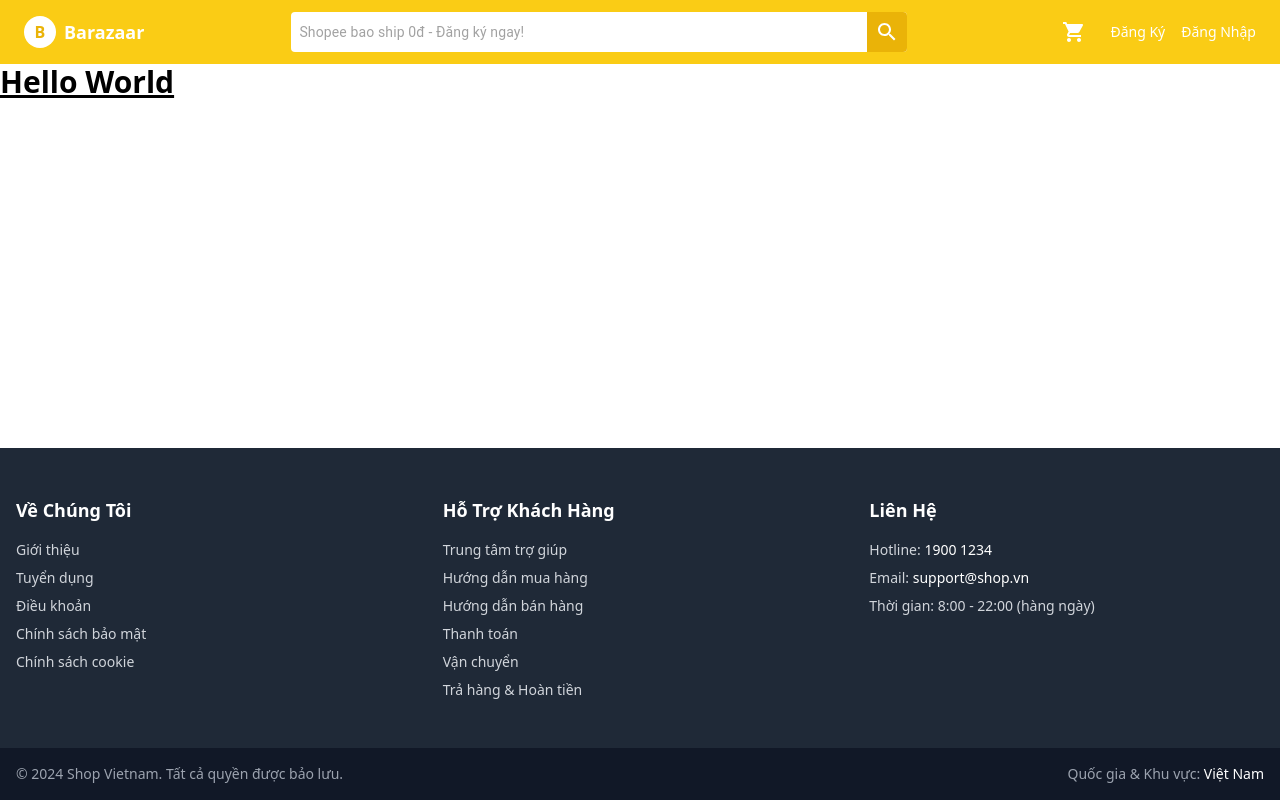
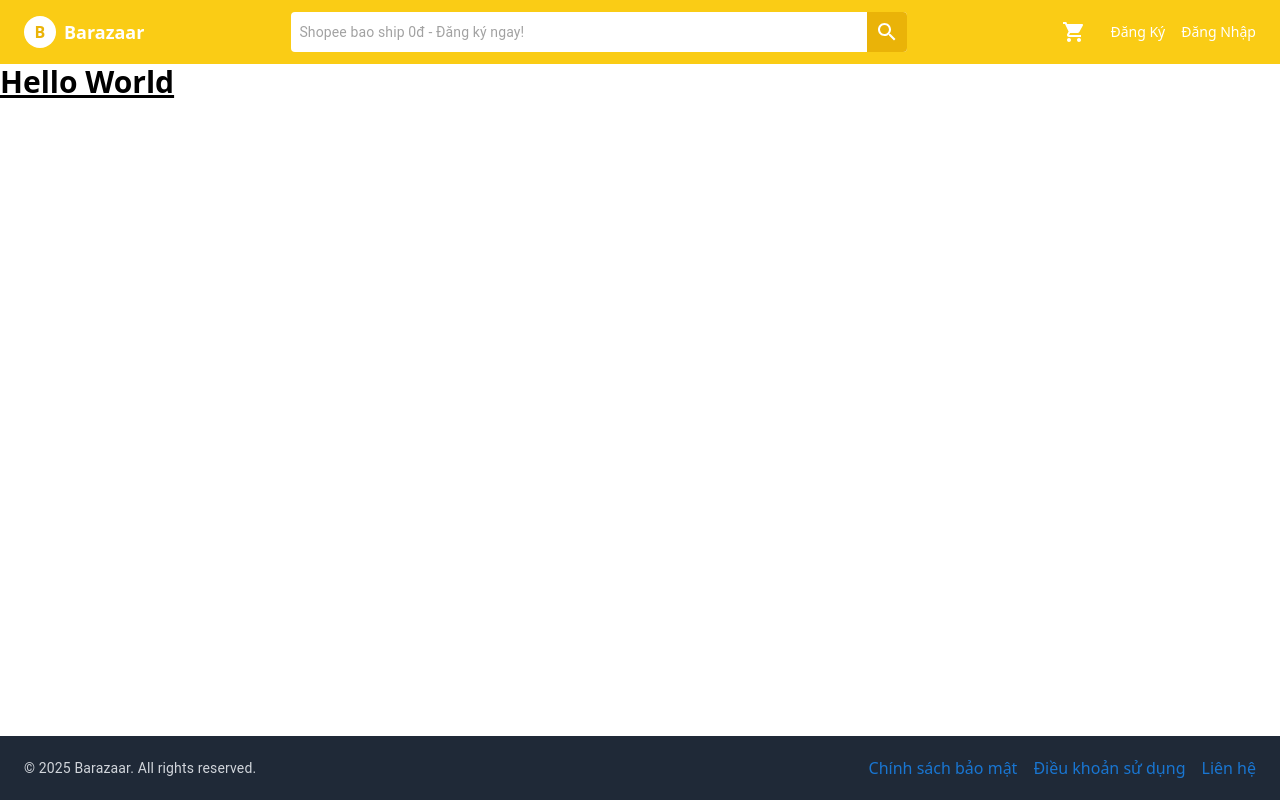
Before and after one commit to HoangHuy1405/KeyForge, a React (Vite) app in the folder frontend/: page / in a window 1280 px wide. Built offline with nearby package versions, Linux system fonts and the light colour scheme.

Commit message:
update header and footer

```diff
--- a/frontend/src/components/Footer.jsx
+++ b/frontend/src/components/Footer.jsx
@@ -1,120 +1,44 @@
-import React from 'react';
-import {
-  FaFacebookF,
-  FaInstagram,
-  FaTwitter,
-  FaYoutube,
-  FaCreditCard,
-  FaCcVisa,
-  FaCcMastercard,
-  FaTruck,
-  FaShippingFast,
-} from 'react-icons/fa';
+import { AppBar, Toolbar, Typography, Link } from '@mui/material';
 
-const Footer = () => {
+export default function Footer() {
   return (
-    <footer className="bg-gray-800 text-white">
-      {/* Main Footer Content */}
-      <div className="mx-auto max-w-7xl px-4 py-12">
-        <div className="grid grid-cols-1 gap-8 md:grid-cols-2 lg:grid-cols-3">
-          {/* Company Info */}
-          <div>
-            <h3 className="mb-4 text-lg font-semibold">Về Chúng Tôi</h3>
-            <ul className="space-y-2 text-sm text-gray-300">
-              <li>
-                <a href="#" className="transition hover:text-white">
-                  Giới thiệu
-                </a>
-              </li>
-              <li>
-                <a href="#" className="transition hover:text-white">
-                  Tuyển dụng
-                </a>
-              </li>
-              <li>
-                <a href="#" className="transition hover:text-white">
-                  Điều khoản
-                </a>
-              </li>
-              <li>
-                <a href="#" className="transition hover:text-white">
-                  Chính sách bảo mật
-                </a>
-              </li>
-              <li>
-                <a href="#" className="transition hover:text-white">
-                  Chính sách cookie
-                </a>
-              </li>
-            </ul>
-          </div>
+    <AppBar
+      position="static"
+      component="footer"
+      elevation={0}
+      sx={{ backgroundColor: '#1f2937', marginTop: '2.5rem' }} // bg-gray-800 + mt-10
+    >
+      <Toolbar className="flex flex-col items-center justify-between py-4 md:flex-row">
+        {/* Left side */}
+        <Typography variant="body2" className="text-gray-300">
+          © 2025 Barazaar. All rights reserved.
+        </Typography>
 
-          {/* Customer Support */}
-          <div>
-            <h3 className="mb-4 text-lg font-semibold">Hỗ Trợ Khách Hàng</h3>
-            <ul className="space-y-2 text-sm text-gray-300">
-              <li>
-                <a href="#" className="transition hover:text-white">
-                  Trung tâm trợ giúp
-                </a>
-              </li>
-              <li>
-                <a href="#" className="transition hover:text-white">
-                  Hướng dẫn mua hàng
-                </a>
-              </li>
-              <li>
-                <a href="#" className="transition hover:text-white">
-                  Hướng dẫn bán hàng
-                </a>
-              </li>
-              <li>
-                <a href="#" className="transition hover:text-white">
-                  Thanh toán
-                </a>
-              </li>
-              <li>
-                <a href="#" className="transition hover:text-white">
-                  Vận chuyển
-                </a>
-              </li>
-              <li>
-                <a href="#" className="transition hover:text-white">
-                  Trả hàng & Hoàn tiền
-                </a>
-              </li>
-            </ul>
-          </div>
-
-          {/* Contact Info */}
-          <div>
-            <h3 className="mb-4 text-lg font-semibold">Liên Hệ</h3>
-            <div className="space-y-2 text-sm text-gray-300">
-              <p>
-                Hotline: <span className="text-white">1900 1234</span>
-              </p>
-              <p>
-                Email: <span className="text-white">support@shop.vn</span>
-              </p>
-              <p>Thời gian: 8:00 - 22:00 (hàng ngày)</p>
-            </div>
-          </div>
+        {/* Right side */}
+        <div className="mt-2 flex gap-4 md:mt-0">
+          <Link
+            href="#"
+            underline="none"
+            className="text-gray-300 hover:text-white"
+          >
+            Chính sách bảo mật
+          </Link>
+          <Link
+            href="#"
+            underline="none"
+            className="text-gray-300 hover:text-white"
+          >
+            Điều khoản sử dụng
+          </Link>
+          <Link
+            href="#"
+            underline="none"
+            className="text-gray-300 hover:text-white"
+          >
+            Liên hệ
+          </Link>
         </div>
-      </div>
-
-      {/* Bottom Copyright */}
-      <div className="bg-gray-900 py-4">
-        <div className="mx-auto max-w-7xl px-4">
-          <div className="flex flex-col items-center justify-between text-sm text-gray-400 md:flex-row">
-            <p>&copy; 2024 Shop Vietnam. Tất cả quyền được bảo lưu.</p>
-            <p>
-              Quốc gia & Khu vực: <span className="text-white">Việt Nam</span>
-            </p>
-          </div>
-        </div>
-      </div>
-    </footer>
+      </Toolbar>
+    </AppBar>
   );
-};
-
-export default Footer;
+}
--- a/frontend/src/components/Header.jsx
+++ b/frontend/src/components/Header.jsx
@@ -1,5 +1,6 @@
 import { AppBar, Toolbar, IconButton, InputBase, Badge } from '@mui/material';
 import { Search, ShoppingCart } from '@mui/icons-material';
+import { Link } from 'react-router';
 
 export default function Header() {
   return (
@@ -11,14 +12,14 @@ export default function Header() {
       <Toolbar className="flex justify-between">
         {/* Logo */}
         <div className="flex items-center gap-2">
-          <div className="flex items-center justify-center w-8 h-8 font-bold text-yellow-500 bg-white rounded-full">
+          <div className="flex h-8 w-8 items-center justify-center rounded-full bg-white font-bold text-yellow-500">
             B
           </div>
           <span className="text-lg font-bold text-white">Barazaar</span>
         </div>
 
         {/* Search Box */}
-        <div className="flex items-center w-1/2 overflow-hidden bg-white rounded">
+        <div className="flex w-1/2 items-center overflow-hidden rounded bg-white">
           <InputBase
             placeholder="Shopee bao ship 0đ - Đăng ký ngay!"
             sx={{ flex: 1, px: 1, fontSize: '0.875rem' }} // tương đương text-sm + padding
@@ -37,8 +38,12 @@ export default function Header() {
               <ShoppingCart />
             </Badge>
           </IconButton>
-          <span className="cursor-pointer">Đăng Ký</span>
-          <span className="cursor-pointer">Đăng Nhập</span>
+          <Link to="/" className="cursor-pointer">
+            Đăng Ký
+          </Link>
+          <Link to="/" className="cursor-pointer">
+            Đăng Nhập
+          </Link>
         </div>
       </Toolbar>
     </AppBar>
```
Also changed, not shown: 1 other file (tests, documents, lock files or other folders).
